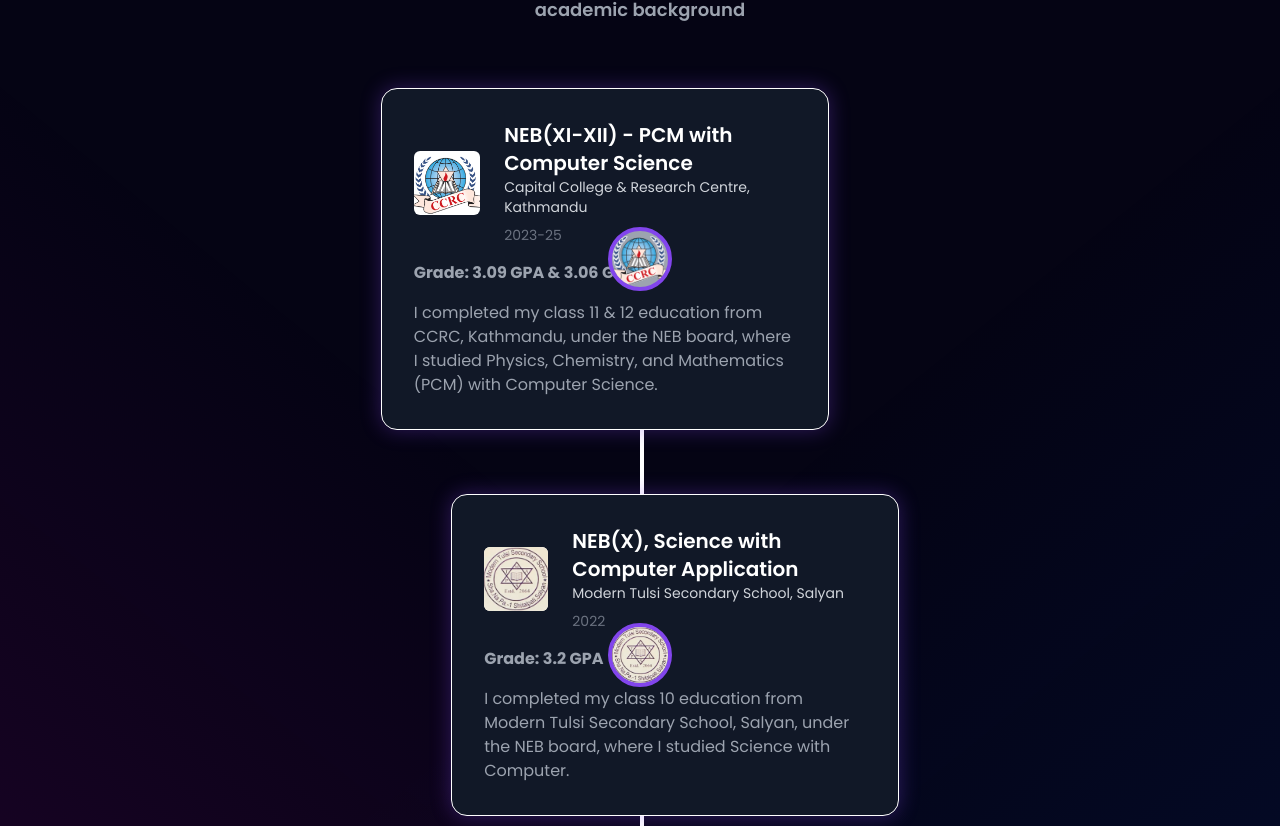
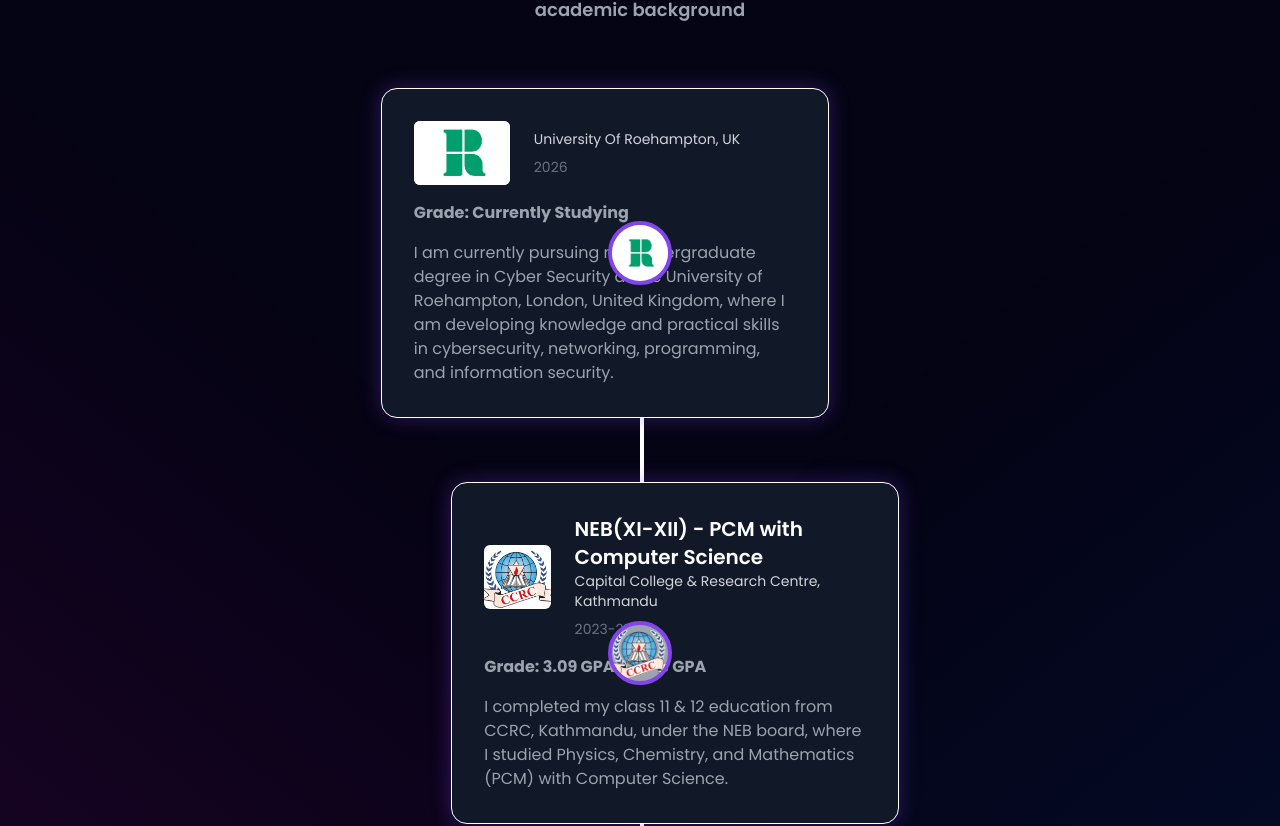
Before and after one commit to dipak0304/dipak-portfolio, a React (Vite) app: page / in a window 1280 px wide. Shown: the part 5355-6181 px from the top of the page. Built offline with nearby package versions, Linux system fonts and the light colour scheme.

Commit message:
Refactor education data in constants.js
Updated education entries with new IDs and removed duplicate entry for University Of Roehampton.

```diff
--- a/src/constants.js
+++ b/src/constants.js
@@ -129,8 +129,17 @@ export const SkillsInfo = [
   ];
   export const education = [
 
+     {
+      id: 0,
+      img: uorlogo,
+      school: "University Of Roehampton, UK",
+      date: "2026",
+      grade: "Currently Studying",
+      desc: "I am currently pursuing my undergraduate degree in Cyber Security at the University of Roehampton, London, United Kingdom, where I am developing knowledge and practical skills in cybersecurity, networking, programming, and information security.",
+    },
+
     {
-      id: 0,
+      id: 1,
       img: ccrclogo,
       school: "Capital College & Research Centre, Kathmandu",
       date: "2023-25",
@@ -138,8 +147,9 @@ export const SkillsInfo = [
       desc: "I completed my class 11 & 12 education from CCRC, Kathmandu, under the  NEB board, where I studied Physics, Chemistry, and Mathematics (PCM) with Computer Science.",
       degree: "NEB(XI-XII) - PCM with Computer Science",
     },
+
     {
-      id: 1,
+      id: 0,
       img: modernlogo,
       school: "Modern Tulsi Secondary School, Salyan",
       date: "2022",
@@ -147,14 +157,8 @@ export const SkillsInfo = [
       desc: "I completed my class 10 education from Modern Tulsi Secondary School, Salyan, under the NEB board, where I studied Science with Computer.",
       degree: "NEB(X), Science with Computer Application",
     },
-     {
-      id: 2,
-      img: uorlogo,
-      school: "University Of Roehampton, UK",
-      date: "2026",
-      grade: "Currently Studying",
-      desc: "I am currently pursuing my undergraduate degree in Cyber Security at the University of Roehampton, London, United Kingdom, where I am developing knowledge and practical skills in cybersecurity, networking, programming, and information security.",
-    },
+
+
   ];
 
   export const projects = [
```
